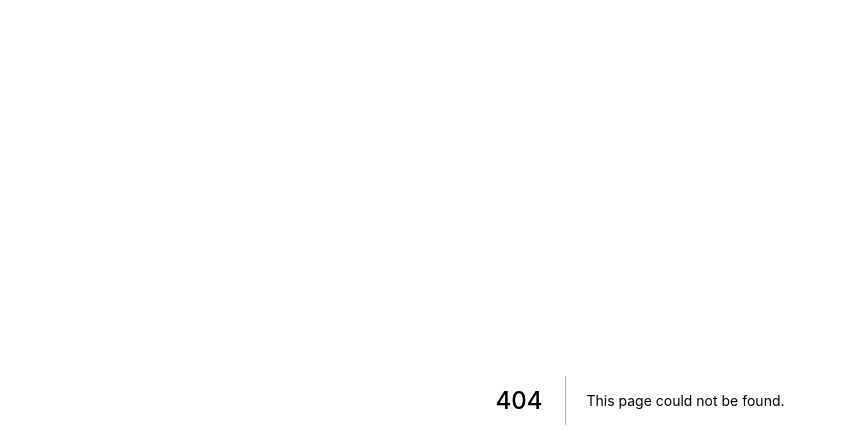
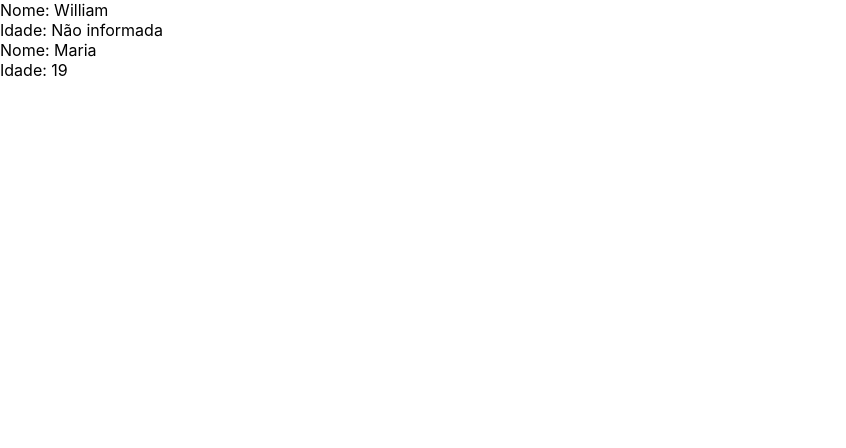
Before and after one commit to William-Koerich/curso-next-react, a Next.js app in the folder exercicios/: page /ts/exemplo in a window 1280 px wide. Before the commit this address had no page. Shown: the top 448 px of the page, without its empty margins (0-846 px from the left). Built offline with nearby package versions, Linux system fonts and the light colour scheme.

Commit message:
feat: learning typescript

```diff
--- /dev/null
+++ b/exercicios/components/Pessoa.tsx
@@ -0,0 +1,13 @@
+interface PessoaProps {
+  nome: string
+  idade?: number
+}
+
+export default function Pessoa(props: PessoaProps) {
+  return (
+    <div>
+      <div>Nome: {props.nome}</div>
+      <div>Idade: {props.idade ?? 'Não informada'}</div>
+    </div>
+  )
+}
--- a/exercicios/package.json
+++ b/exercicios/package.json
@@ -14,7 +14,9 @@
     "react-dom": "17.0.2"
   },
   "devDependencies": {
+    "@types/react": "^17.0.33",
     "eslint": "8.1.0",
-    "eslint-config-next": "11.1.2"
+    "eslint-config-next": "11.1.2",
+    "typescript": "^4.4.4"
   }
 }
--- /dev/null
+++ b/exercicios/pages/ts/exemplo.tsx
@@ -0,0 +1,10 @@
+import Pessoa from '../../components/Pessoa'
+
+export default function exemploTs() {
+  return (
+    <div>
+      <Pessoa nome="William" />
+      <Pessoa nome="Maria" idade={19} />
+    </div>
+  )
+}
```
Also changed, not shown: 1 other file (tests, documents, lock files or other folders).
